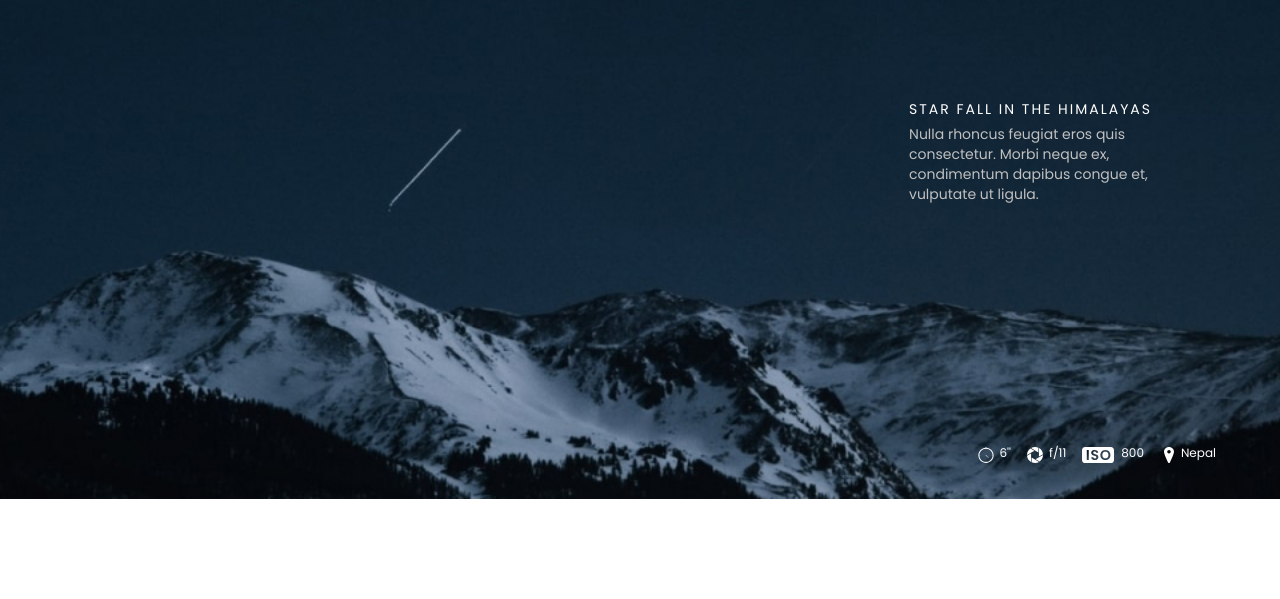
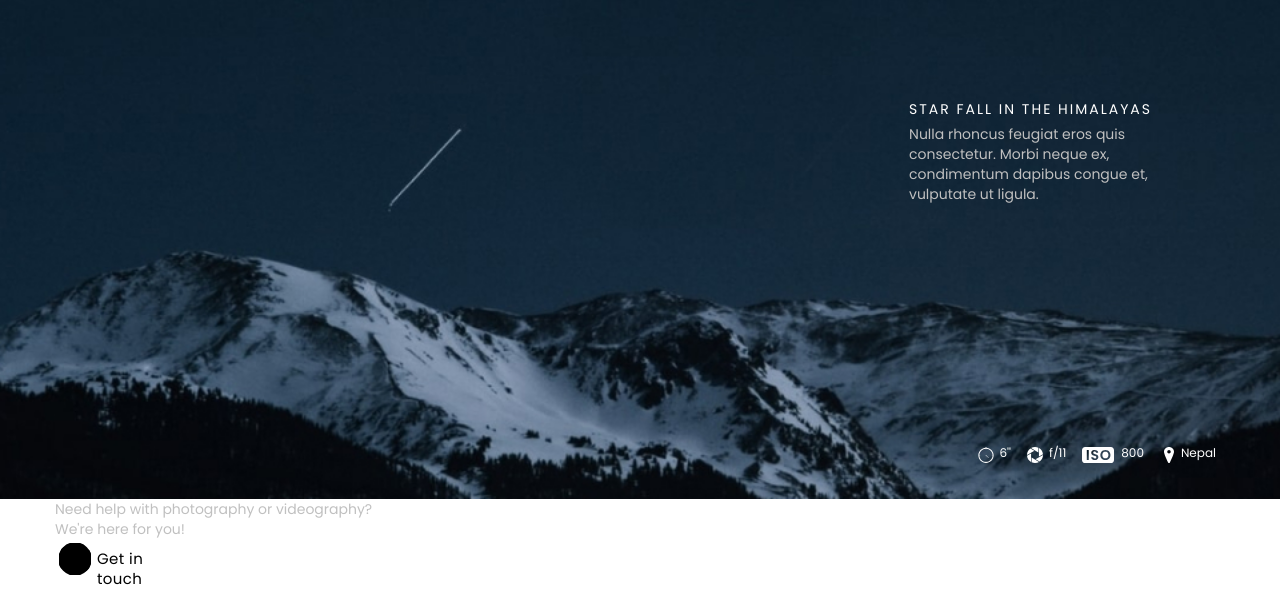
Before and after one commit to Daniil-gavrilooov/aperture, a plain HTML site: page app/index.html in a window 1280 px wide. Shown: the part 5265-5864 px from the top of the page. Before the commit the page ends 5764 px from the top, so only its background shows below. Drawn offline with Linux system fonts and the light colour scheme.

Commit message:
add html section (offer)

```diff
--- a/app/index.html
+++ b/app/index.html
@@ -373,6 +373,26 @@
             </div>
         </section>
 
+        <section class="offer">
+            <div class="container">
+                <div class="offer__content">
+                    <h2 class="offer__title">
+                        Need help with photography or videography?
+                    </h2>
+
+                    <p class="offer__text">
+                        We're here for you!
+                    </p>
+
+                    <div class="section__btn">
+                        <p class="section__btn-text">
+                            Get in touch
+                        </p>
+                    </div>
+                </div>
+            </div>
+        </section>
+
     </main>
 
 
```
